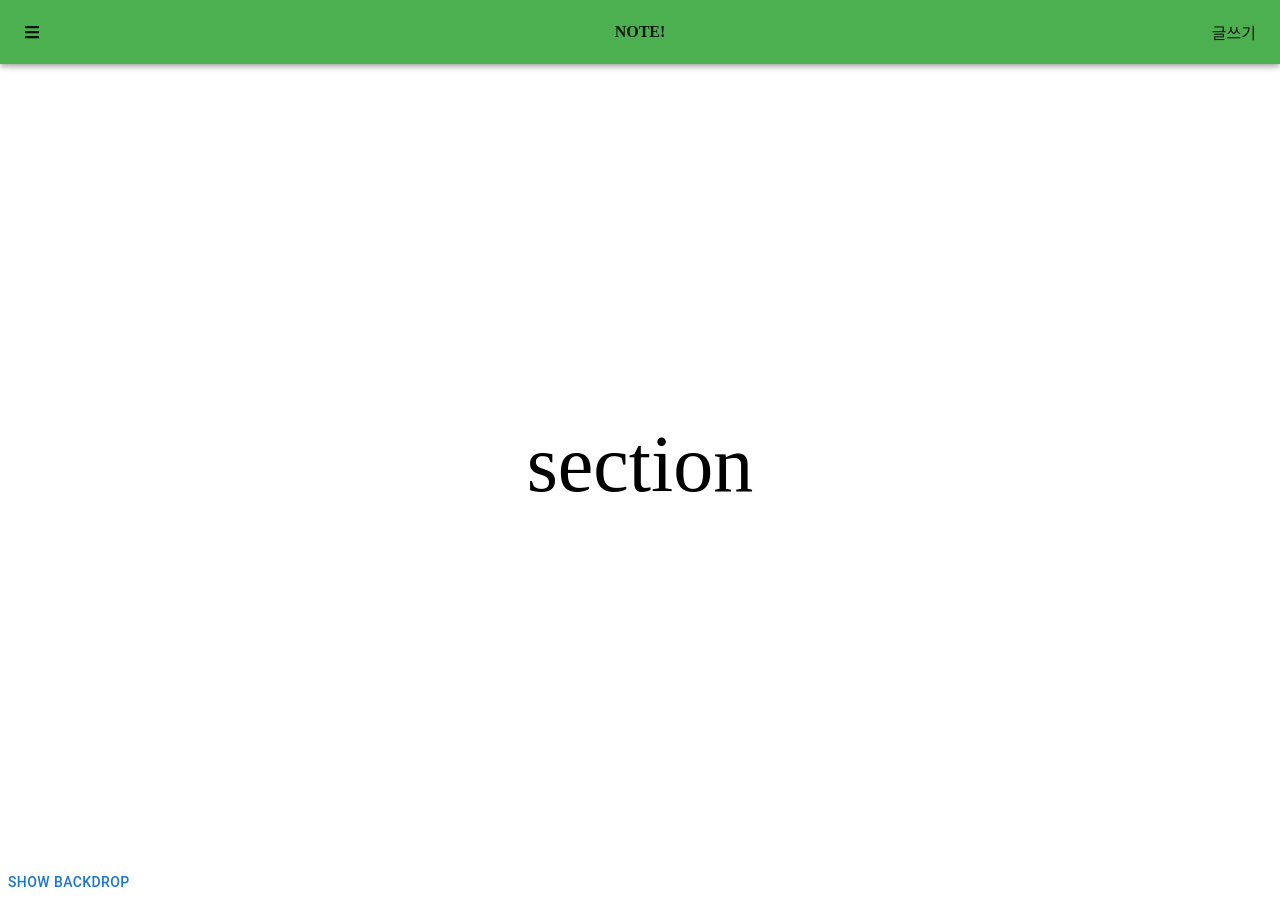
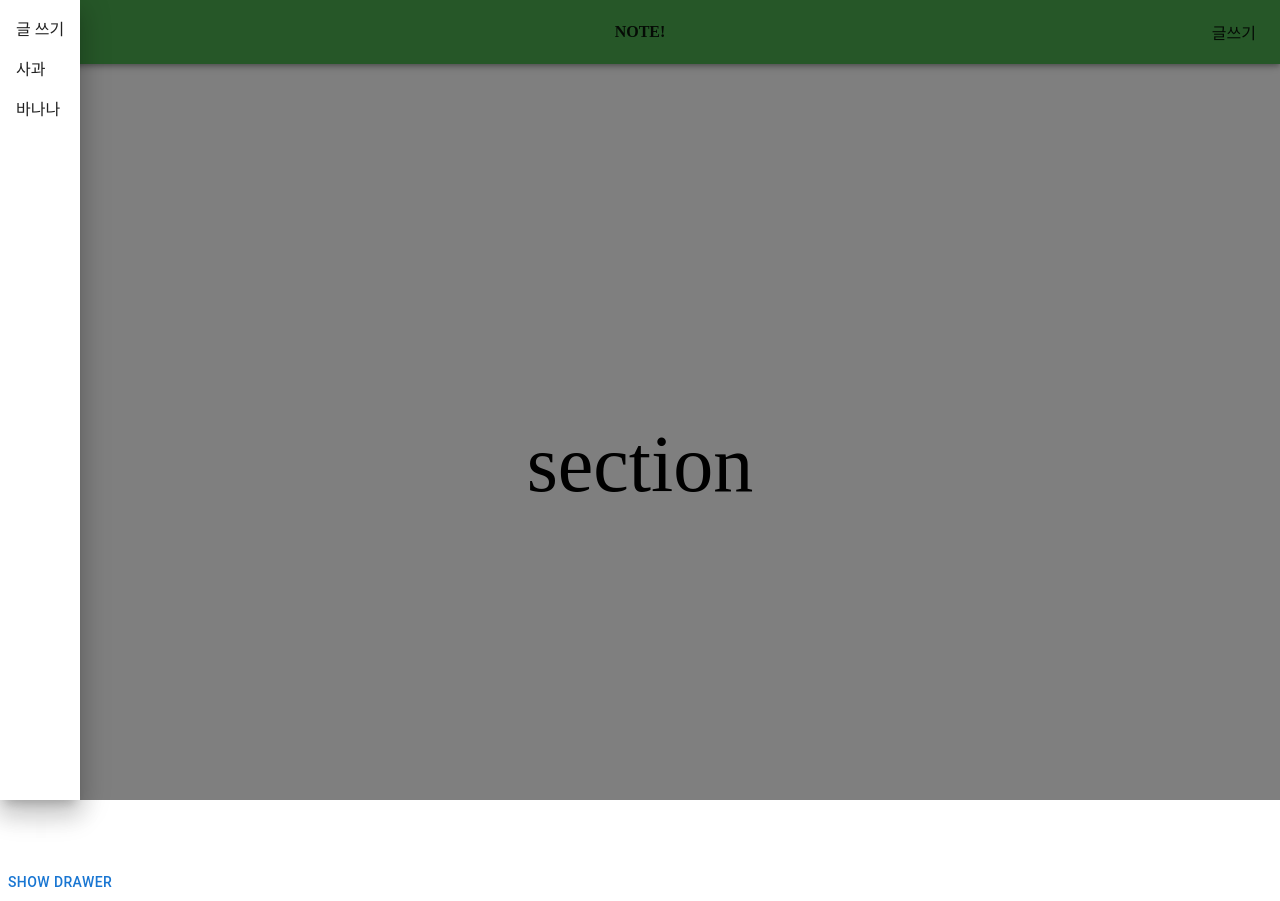
Before and after one commit to Gouiseong/todo_App_2024_05, a Next.js app: page / in a window 1280 px wide. Both pictures are taken after a click on the icon 32 px from the left and 32 px from the top of the page. Built offline with nearby package versions, Linux system fonts and the light colour scheme; a web font is replaced by a local one.

Commit message:
MUI Drawer 컴포넌트

```diff
--- a/src/app/page.js
+++ b/src/app/page.js
@@ -2,9 +2,10 @@
 
 import * as React from 'react';
 import { ThemeProvider } from '@mui/material/styles';
-import { Button, AppBar, Toolbar, Backdrop, CircularProgress } from '@mui/material';
+import { Button, AppBar, Toolbar, Drawer, List, ListItemButton } from '@mui/material';
 import theme from './theme';
 import { FaBars } from 'react-icons/fa';
+import Link from 'next/link';
 
 export default function App() {
   const [open, setOpen] = React.useState(false);
@@ -15,7 +16,7 @@ export default function App() {
         <AppBar position="fixed">
           <Toolbar>
             <div className="tw-flex-1">
-              <FaBars className="tw-cursor-pointer" />
+              <FaBars onClick={() => setOpen(true)} className="tw-cursor-pointer" />
             </div>
             <div className="logo-box">
               <a href="/" className="tw-font-bold">
@@ -32,13 +33,16 @@ export default function App() {
           section
         </section>
       </ThemeProvider>
-      <Button onClick={() => setOpen(true)}>Show backdrop</Button>
-      <Backdrop
-        sx={{ color: '#fff', zIndex: (theme) => theme.zIndex.drawer + 1 }}
-        open={open}
-        onClick={() => setOpen(false)}>
-        <CircularProgress color="inherit" />
-      </Backdrop>
+      <Button onClick={() => setOpen(true)}>show drawer</Button>
+      <Drawer anchor="left" open={open} onClose={() => setOpen(false)}>
+        <List>
+          <ListItemButton>
+            <Link href="/write">글 쓰기</Link>
+          </ListItemButton>
+          <ListItemButton>사과</ListItemButton>
+          <ListItemButton>바나나</ListItemButton>
+        </List>
+      </Drawer>
     </>
   );
 }
```
